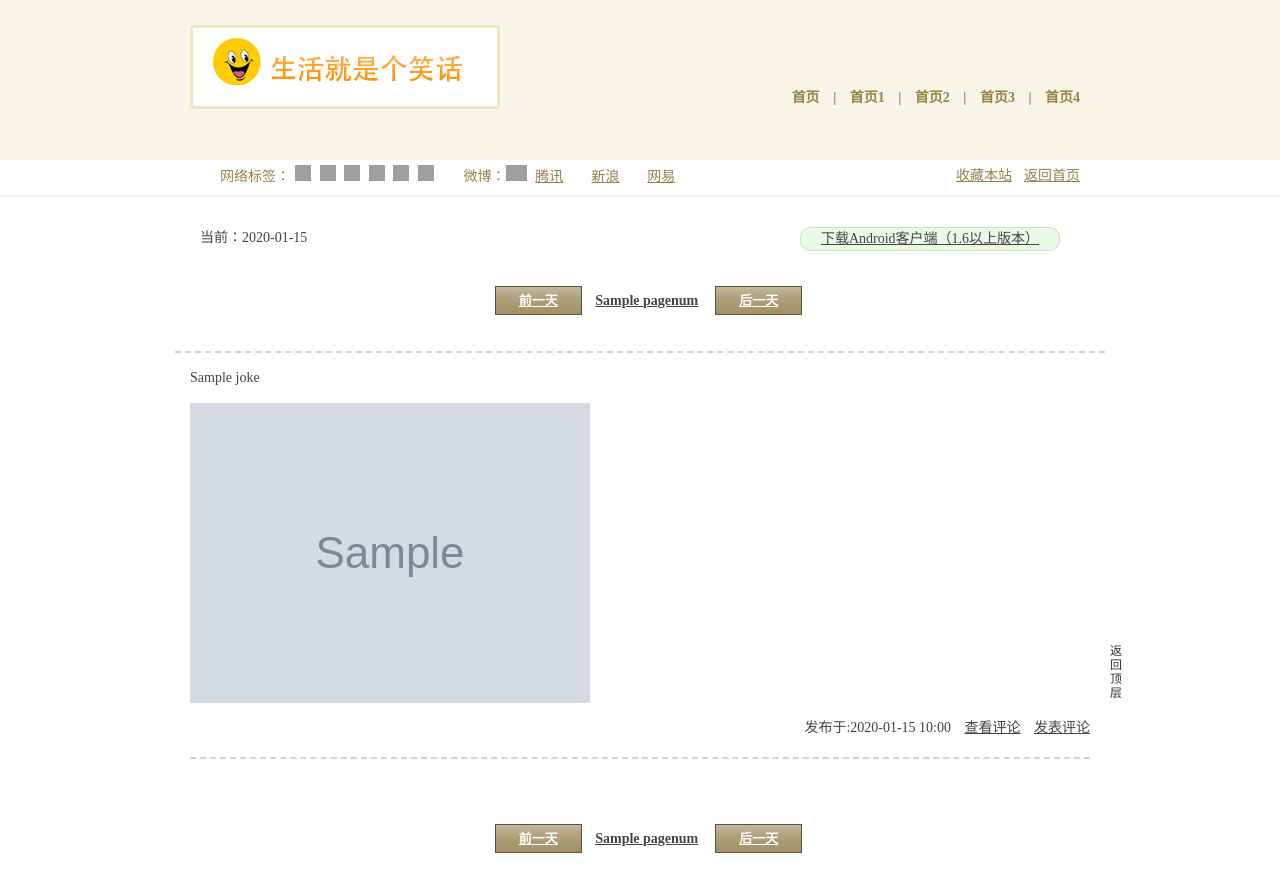
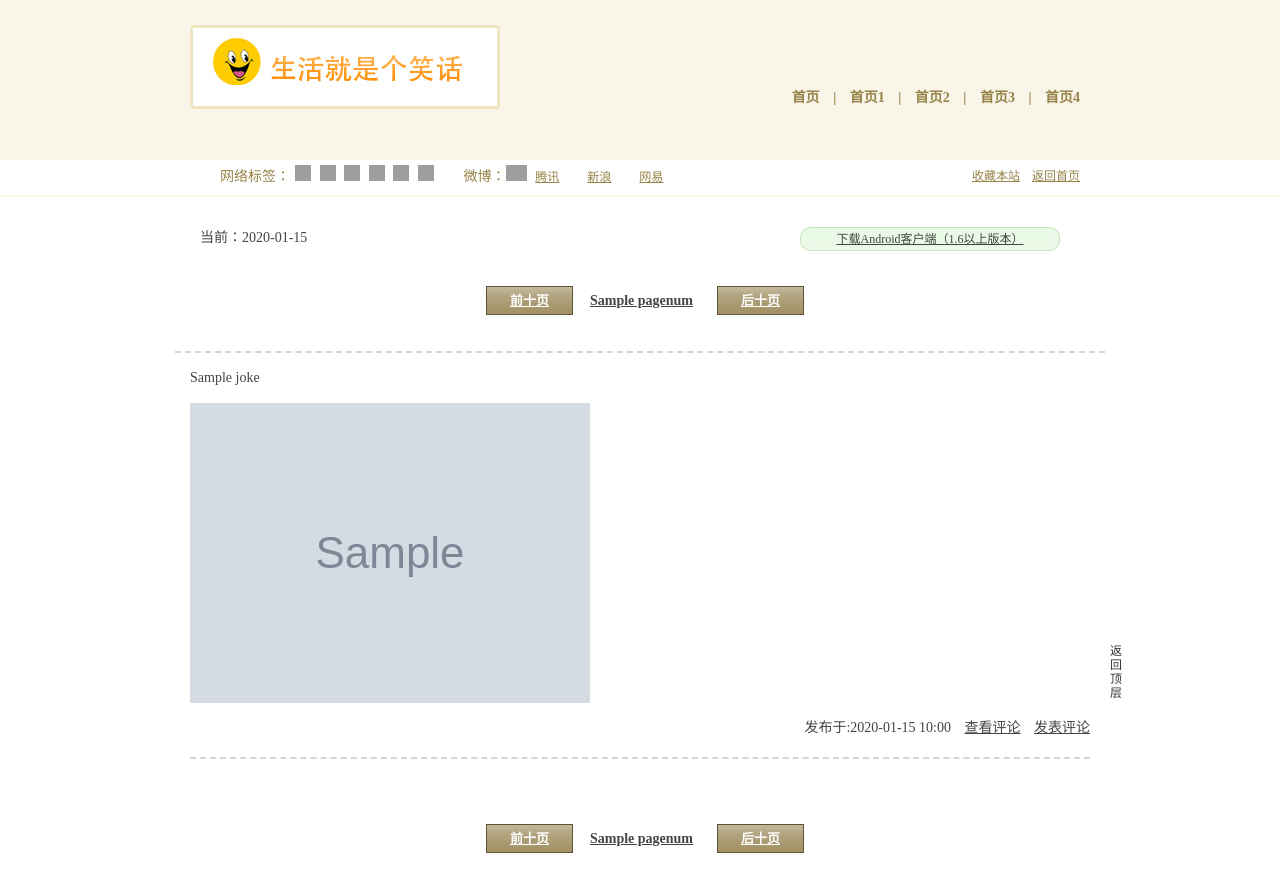
Before and after one commit to wangjian2254/haha, a Python web app: template templates/jokeindex.html in a window 1280 px wide. Run offline with Jinja, Linux system fonts and the light colour scheme; the template is opened without the code that fills it: most values are stand-ins (such as "Sample title", 1, 10 or a date in 2020); grey boxes marked "Sample" are stand-in pictures; some libraries are stand-ins or nearby versions; grey boxes are pictures that could not be loaded.

Commit message:
优化分业按钮。

```diff
--- a/css/css1.css
+++ b/css/css1.css
@@ -141,6 +141,9 @@ body{
         height:100%;
         width:900px;
 }
+#biaoqian_detail a{
+    font-size: 12px;
+}
 #biaoqian_1{
     float: left;
     color: #968348;
@@ -161,9 +164,11 @@ body{
 #biaoqian a{
     margin-left: 5px;
     color: #968348;
+    font-size: 12px;
 }
 .top_line{
     border-top-style:dashed;
+    border-top-color: #d4d4d4;
     border-top-color: #d4d4d4;
     border-top-width: 2px;
 }
@@ -186,6 +191,10 @@ body{
     float: right;
     display: block;
     margin-right: 30px;
+
+}
+.page_android a{
+    font-size: 12px;
 }
 .page_baidu{
     float: right;
--- a/haha.py
+++ b/haha.py
@@ -372,3 +372,7 @@ class Robots(Page):
 Disallow: /20/
 Allow: /'''
         self.response.out.write(html)
+class Robots2(Page):
+    def get(self):
+        html='''c2278205f548d4109de2ee05c75cd9a2'''
+        self.response.out.write(html)
--- a/haha2.py
+++ b/haha2.py
@@ -56,6 +56,8 @@ class listHaHa2(Page):
             if (page-1)==p:
                 nowpage='/%s/%s/%s'%(date,(p+1),limit)
             pagelist.append({'page':'/%s/%s/%s'%(date,(p+1),limit),'pagenum':p+1})
+        if perdate==date:
+            perdate=''
         html=self.obj2str('templates/jokeindex.html',{'hahalist':hahamap.get('hahalist',[]),'pagelist':pagelist,'nowpage':nowpage,'pagenum':page,'limit':limit,'nowdate':date,'perdate':perdate,'afterdate':afterdate})
         memcache.set('date'+date+'page'+str(page)+'limit'+str(limit),html,3600*5*page)
         self.flashhtml(html)
--- a/main.py
+++ b/main.py
@@ -1,7 +1,7 @@
 #coding=utf-8
 #
 from check import checkHaHa
-from haha import getHaHa, newHaHa, listHaHa, getJokeByPhone, Reg, SendWeibo, Robots
+from haha import getHaHa, newHaHa, listHaHa, getJokeByPhone, Reg, SendWeibo, Robots, Robots2
 from haha2 import listHaHa2, listHaHa_redict, lookHaHa2, HaHa2CommentList, replayHaHa2, HaHa2CommentAdd, HaHa2getUser, HaHa2Login, HaHa2Success, HaHa2Reg
 from imgcode import ImgCode,Baidu
 import login
@@ -57,6 +57,7 @@ app = webapp2.WSGIApplication([
     ('/login_check',login.Login_check),
     ('/SendWeibo',SendWeibo),
     (r'/robots.txt',Robots),
+    (r'/root.txt',Robots2),
 
 
 
--- a/templates/jokeindex.html
+++ b/templates/jokeindex.html
@@ -91,7 +91,7 @@
             </table>
         </div>
         <div class="page_num">
-            {%if perdate %}&nbsp;&nbsp;<a href="/{{perdate}}/1/{{limit}}" class="page_button">前一天</a>{%endif%}{%for page in pagelist%}&nbsp;{%if page.page!=nowpage%}<a href="{{page.page}}" >{{page.pagenum}}</a>{%else%}<span style="color: orange;"  class="page_a">{{page.pagenum}}</span>{%endif%}{%endfor%}&nbsp;&nbsp;{%if afterdate%}<a href="/{{afterdate}}/1/{{limit}}"  class="page_button">后一天</a>{%endif%}
+            {%if afterdate %}<a href="/{{afterdate}}/1/{{limit}}"  class="page_button">前十页</a>{%endif%} {%for page in pagelist%}&nbsp;{%if page.page!=nowpage%}<a href="{{page.page}}" >{{page.pagenum}}</a>{%else%}<span style="color: orange;"  class="page_a">{{page.pagenum}}</span>{%endif%}{%endfor%}&nbsp;&nbsp;{%if perdate %}&nbsp;&nbsp;<a href="/{{perdate}}/1/{{limit}}" class="page_button">后十页</a>{%endif%}
 
         </div>
 
@@ -111,7 +111,7 @@
     <div class="ff" id="topdiv"><a href="#save">返<br>回<br>顶<br>层</a></div>
     <div class="page_bottom top_line">
             <div class="page_num">
-                {%if perdate %}&nbsp;&nbsp;<a href="/{{perdate}}/1/{{limit}}" class="page_button">前一天</a>{%endif%}{%for page in pagelist%}&nbsp;{%if page.page!=nowpage%}<a href="{{page.page}}" >{{page.pagenum}}</a>{%else%}<span style="color: orange;"  class="page_a">{{page.pagenum}}</span>{%endif%}{%endfor%}&nbsp;&nbsp;{%if afterdate%}<a href="/{{afterdate}}/1/{{limit}}"  class="page_button">后一天</a>{%endif%}
+                {%if afterdate %}<a href="/{{afterdate}}/1/{{limit}}"  class="page_button">前十页</a>{%endif%} {%for page in pagelist%}&nbsp;{%if page.page!=nowpage%}<a href="{{page.page}}" >{{page.pagenum}}</a>{%else%}<span style="color: orange;"  class="page_a">{{page.pagenum}}</span>{%endif%}{%endfor%}&nbsp;&nbsp;{%if perdate %}&nbsp;&nbsp;<a href="/{{perdate}}/1/{{limit}}" class="page_button">后十页</a>{%endif%}
 
             </div>
 
```
Also changed, not shown: weiboManage.py (+5 -4 lines).
